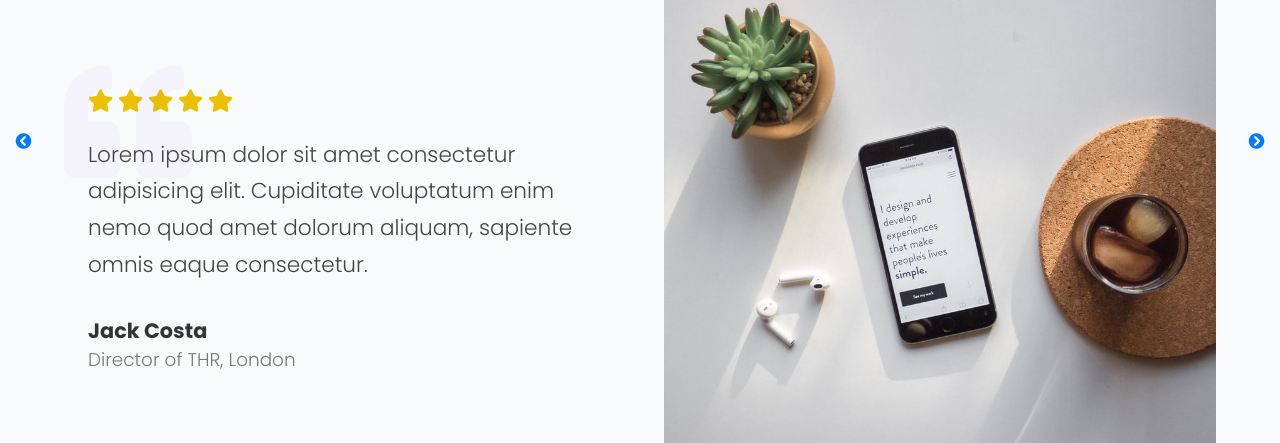
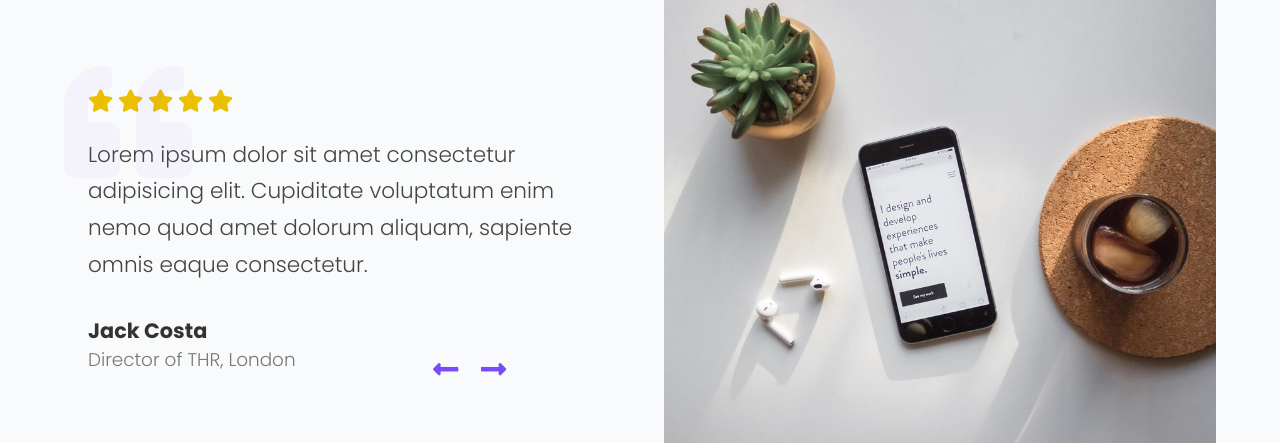
Before and after one commit to dkeparute/Personal-portfolio, a website: page index.html in a window 1280 px wide. Shown: the part 7191-7634 px from the top of the page. Drawn offline with nearby package versions, Linux system fonts and the light colour scheme.

Commit message:
rodykles

```diff
--- a/css/style.css
+++ b/css/style.css
@@ -736,14 +736,13 @@ header .guarantee {
 
 .review {
     position: relative;
-    position: relative;
     padding: 2rem 1.5rem;
 }
 
-.quote{
+.quote {
     position: absolute;
-    top:0;
-    left:0;
+    top: 0;
+    left: 0;
     color: var(--main-color);
     opacity: 0.04;
     font-size: 8rem;
@@ -783,7 +782,26 @@ header .guarantee {
     color: #777;
 }
 
-.swiper-button-prev:after, .swiper-button-next:after{
-display: none;
+.review-nav {
+    bottom: 7.2rem;
+    top: initial;
+    font-size: 1.8rem;
+    color: var(--main-color);
 }
+
+.swiper-button-next {
+    right: 2rem;
+    left: 30rem;
+}
+
+.swiper-button-prev {
+    right: 4.5rem;
+    left: 27rem;
+}
+
+.swiper-button-prev:after,
+.swiper-button-next:after {
+    display: none;
+}
+
 /* TESTIMONIALS END */
--- a/index.html
+++ b/index.html
@@ -6,9 +6,10 @@
     <meta http-equiv="X-UA-Compatible" content="IE=edge">
     <meta name="viewport" content="width=device-width, initial-scale=1.0">
     <title>Portfolio Website</title>
-    <link rel="stylesheet" href="./css/style.css">
     <link rel="stylesheet" href="https://cdnjs.cloudflare.com/ajax/libs/font-awesome/5.15.1/css/all.min.css">
     <link rel="stylesheet" href=https://unpkg.com/swiper@7/swiper-bundle.min.css>
+    <link rel="stylesheet" href="./css/style.css">
+
 </head>
 
 <body>
@@ -451,10 +452,10 @@
                                 </div>
                             </div>
                             <div class="review-nav swiper-button-prev">
-                                <i class="fas fa-chevron-circle-left"></i>
+                                <i class="fas fa-long-arrow-alt-left"></i>
                             </div>
                             <div class="review-nav swiper-button-next">
-                                <i class="fas fa-chevron-circle-right"></i>
+                                <i class="fas fa-long-arrow-alt-right"></i>
                             </div>
                         </div>
                     </div>
```
Also changed, not shown: img/portfolio/266728875_496011591711304_7390891871896811456_n.jpg (added).
